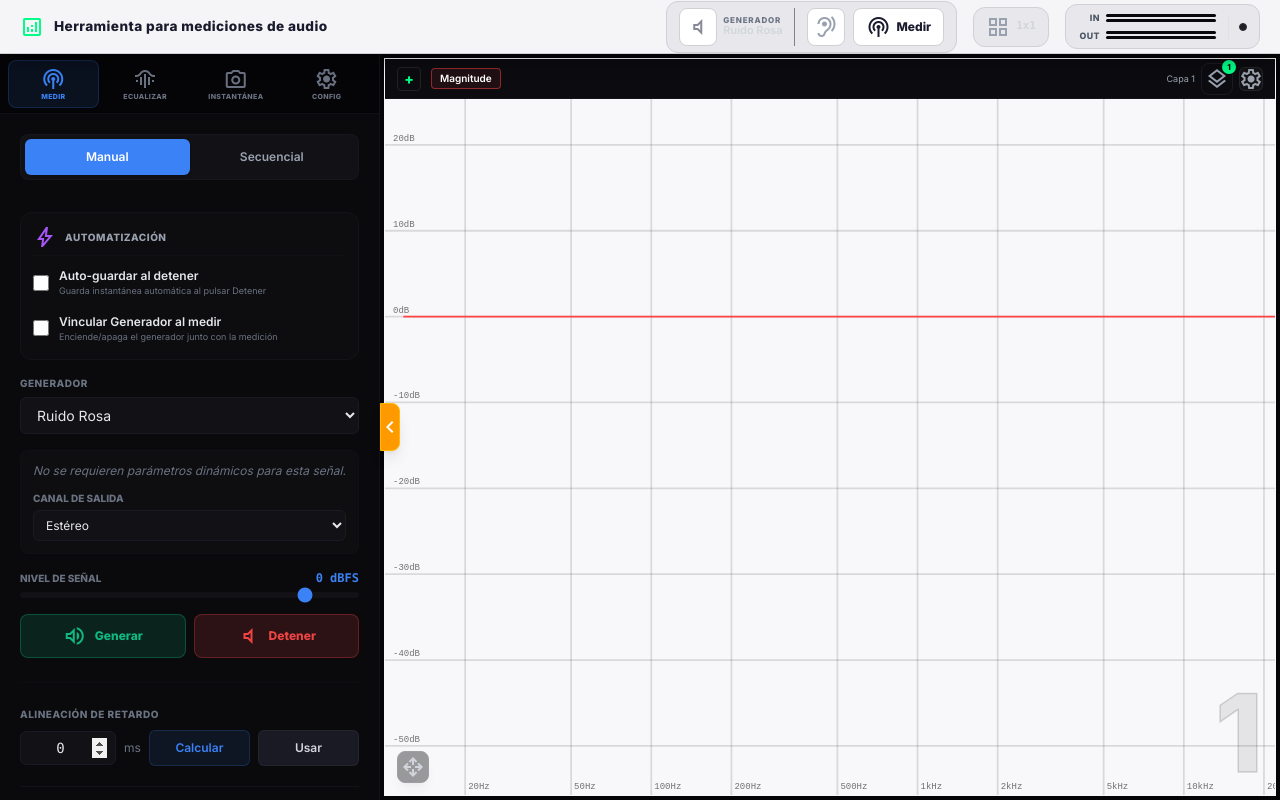
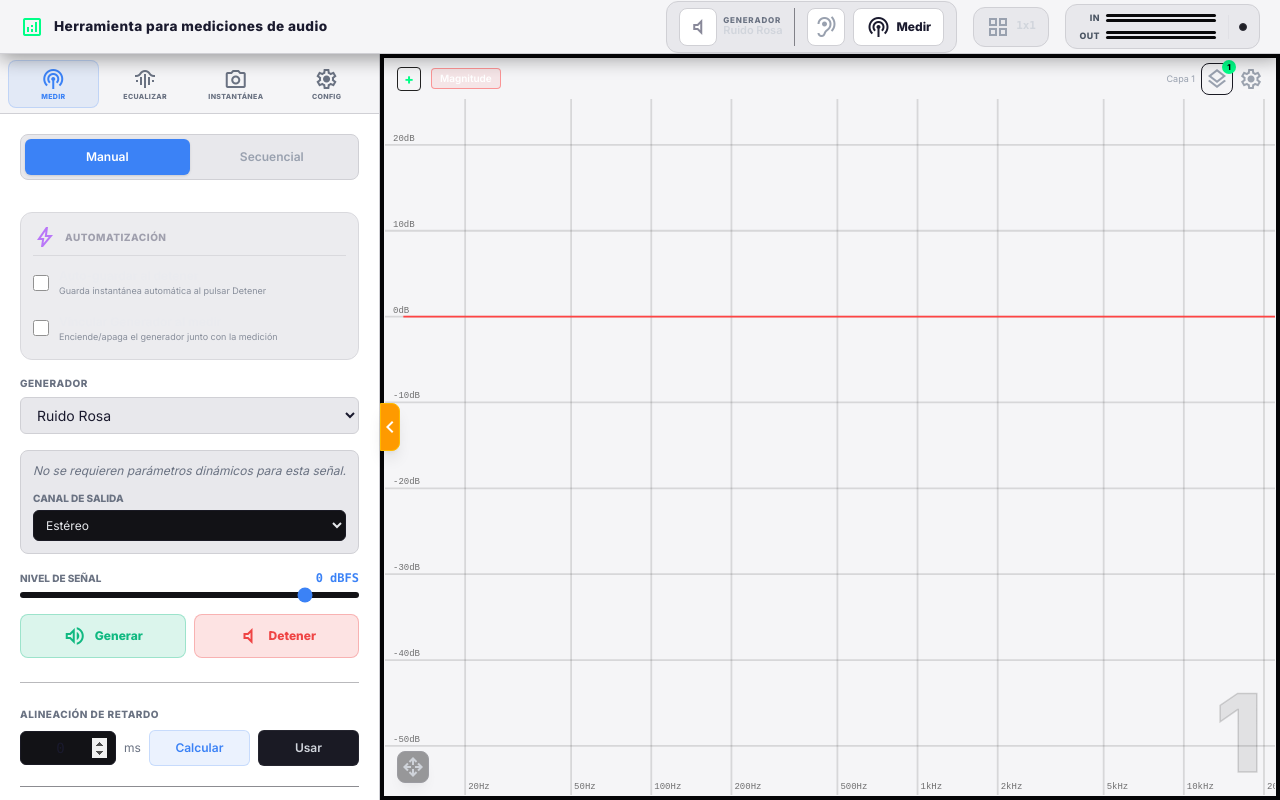
Before and after one commit to entrerios2/asistente, a SvelteKit app: page / in a window 1280 px wide. Built offline with nearby package versions, Linux system fonts and the light colour scheme.

Commit message:
feat: implement main application layout with draggable sidebar and responsive analysis quadrant components

```diff
--- a/src/components/medicion/Quadrant.svelte
+++ b/src/components/medicion/Quadrant.svelte
@@ -1146,7 +1146,7 @@
 <!-- svelte-ignore a11y_no_static_element_interactions -->
 <div
     class="quadrant-container"
-    style="cursor: {cursorStyle}; background: {uiStore.isDarkMode ? '#060608' : '#f8f8fa'}; touch-action: none;"
+    style="cursor: {cursorStyle}; background: var(--bg-primary); touch-action: none;"
     bind:this={container}
     onmousemove={handleMouseMove}
     onmousedown={handleMouseDown}
@@ -1170,7 +1170,8 @@
     }}
 >
     <!-- CABECERA PREMIUM DE CADA CUADRANTE -->
-    <div class="quadrant-header flex items-center gap-2 bg-[#08080a] border-b border-[#1a1a24] px-3 py-1.5 min-h-[40px]"
+    <div class="quadrant-header flex items-center gap-2 border-b border-[#1a1a24] px-3 py-1.5 min-h-[40px]"
+         style="background: var(--bg-primary)"
          onmousedown={(e) => e.stopPropagation()}
          onmouseup={(e) => e.stopPropagation()}
          onclick={(e) => e.stopPropagation()}
@@ -1192,7 +1193,8 @@
                     <!-- Backdrop para cerrar con un click fuera -->
                     <div class="fixed inset-0 z-40" onclick={() => showAddDropdown = false}></div>
 
-                    <div class="absolute left-0 mt-1 bg-[#0d0d12] border border-[#222] rounded-lg p-1.5 shadow-[0_10px_30px_rgba(0,0,0,0.8)] z-50 min-w-[170px] flex flex-col gap-0.5 select-none"
+                    <div class="absolute left-0 mt-1 rounded-lg p-1.5 shadow-[0_10px_30px_rgba(0,0,0,0.8)] z-50 min-w-[170px] flex flex-col gap-0.5 select-none"
+                         style="background: var(--bg-surface); border: 1px solid var(--border-primary)"
                          onmousedown={(e) => e.stopPropagation()} onclick={(e) => e.stopPropagation()}>
                         {#each allMetrics as m}
                             {@const active = activeMetrics.includes(m.name)}
@@ -1268,11 +1270,12 @@
 
                 {#if showLayerDropdown}
                     <div class="fixed inset-0 z-40" onclick={() => showLayerDropdown = false}></div>
-                    <div class="absolute right-0 mt-1 bg-[#0c0c0e] border border-[#1a1a24] rounded-xl p-3 shadow-[0_10px_30px_#000] z-50 min-w-[200px] flex flex-col gap-1.5 select-none text-[11px]"
+                    <div class="absolute right-0 mt-1 rounded-xl p-3 shadow-[0_10px_30px_#000] z-50 min-w-[200px] flex flex-col gap-1.5 select-none text-[11px]"
+                          style="background: var(--bg-surface); border: 1px solid var(--border-primary)"
                           onmousedown={(e) => e.stopPropagation()}
                           onclick={(e) => e.stopPropagation()}
                           onwheel={(e) => e.stopPropagation()}>
-                        <div class="flex items-center justify-between border-b border-[#1a1a24] pb-1.5 mb-1">
+                        <div class="flex items-center justify-between border-b pb-1.5 mb-1" style="border-color: var(--border-primary)">
                             <span class="font-bold text-gray-300 text-[10px] uppercase tracking-wider">Capas</span>
                             <button onclick={() => showLayerDropdown = false} class="text-gray-500 hover:text-gray-300">
                                 <span class="material-symbols-outlined text-xs">close</span>
@@ -1300,7 +1303,7 @@
                         {/each}
 
                         <!-- Botón único "Agregar" con sub-menú desplegable -->
-                        <div class="border-t border-[#1a1a24] pt-1.5 mt-1 relative">
+                        <div class="border-t pt-1.5 mt-1 relative" style="border-color: var(--border-primary)">
                             <button
                                 class="w-full text-left px-2 py-1.5 rounded text-[10px] text-[#00ff88] hover:bg-[#00ff88]/5 font-semibold flex items-center gap-1 cursor-pointer"
                                 onclick={(e) => { e.stopPropagation(); showAddLayerMenu = !showAddLayerMenu; }}>
@@ -1309,7 +1312,8 @@
                                 <span class="material-symbols-outlined text-[10px] ml-auto">expand_more</span>
                             </button>
                             {#if showAddLayerMenu}
-                                <div class="absolute left-0 bottom-full mb-1 bg-[#0c0c0e] border border-[#1a1a24] rounded-lg shadow-lg z-50 min-w-[180px] py-1">
+                                <div class="absolute left-0 bottom-full mb-1 rounded-lg shadow-lg z-50 min-w-[180px] py-1"
+                                     style="background: var(--bg-surface); border: 1px solid var(--border-primary)">
                                     <button
                                         class="w-full text-left px-3 py-1.5 text-[10px] text-[#00ff88] hover:bg-[#00ff88]/5 flex items-center gap-1.5 cursor-pointer"
                                         onclick={() => { traceManager.addLayer(`Capa ${traceManager.layers.length + 1}`, id, 'live'); showAddLayerMenu = false; showLayerDropdown = false; }}>
@@ -1325,7 +1329,7 @@
                                             <span class="material-symbols-outlined text-[10px] ml-auto">{showSnapshotSubmenu ? 'expand_less' : 'expand_more'}</span>
                                         </button>
                                         {#if showSnapshotSubmenu}
-                                            <div class="bg-[#0a0a0e] border-t border-[#1a1a24] py-0.5">
+                                            <div class="bg-[#0a0a0e] border-t py-0.5" style="border-color: var(--border-primary)">
                                                 {#each traceManager.instantaneas as inst}
                                                     <button
                                                         class="w-full text-left px-4 py-1 text-[9px] text-gray-300 hover:bg-[#3b82f6]/5 hover:text-white cursor-pointer truncate"
@@ -1390,7 +1394,8 @@
         <div class="relative">
             {#if showZoomMenu}
                 <div class="fixed inset-0 z-40" onclick={() => showZoomMenu = false}></div>
-                <div class="absolute left-0 bottom-10 bg-[#0c0c0e] border border-[#1a1a24] rounded-lg p-1.5 shadow-xl z-50 min-w-[110px] flex flex-col gap-0.5">
+                <div class="absolute left-0 bottom-10 rounded-lg p-1.5 shadow-xl z-50 min-w-[110px] flex flex-col gap-0.5"
+                     style="background: var(--bg-surface); border: 1px solid var(--border-primary)">
                     {#each [
                         { mode: 'XY' as const, label: 'Libre (XY)', icon: 'open_with' },
                         { mode: 'X' as const, label: 'Solo Eje X', icon: 'swap_horiz' },
@@ -1403,7 +1408,7 @@
                             {opt.label}
                         </button>
                     {/each}
-                    <div class="border-t border-[#1a1a24] my-0.5"></div>
+                    <div class="border-t my-0.5" style="border-color: var(--border-primary)"></div>
                     <button class="px-3 py-1.5 text-[10px] font-bold text-[#00ff88] hover:bg-[#00ff88]/10 rounded transition-all cursor-pointer text-left"
                         onclick={() => { handleDoubleClick(); showZoomMenu = false; }}>Restaurar</button>
                 </div>
@@ -1429,13 +1434,14 @@
             onclick={() => (showSelector = false)}
         ></div>
 
-        <div class="selector-popover absolute right-[10px] top-[46px] bg-[#0c0c0e] border border-[#1a1a24] rounded-xl p-4 shadow-[0_10px_30px_#000000] z-50 min-w-[200px] flex flex-col gap-3 select-none text-[11px] text-gray-200"
+        <div class="selector-popover absolute right-[10px] top-[46px] rounded-xl p-4 shadow-[0_10px_30px_#000000] z-50 min-w-[200px] flex flex-col gap-3 select-none text-[11px] text-gray-200"
+             style="background: var(--bg-surface); border: 1px solid var(--border-primary)"
              onmousedown={(e) => e.stopPropagation()}
              onmouseup={(e) => e.stopPropagation()}
              onmousemove={(e) => e.stopPropagation()}
              onclick={(e) => e.stopPropagation()}
              onwheel={(e) => e.stopPropagation()}>
-            <div class="popover-header flex items-center justify-between border-b border-[#1a1a24] pb-1.5">
+            <div class="popover-header flex items-center justify-between border-b pb-1.5" style="border-color: var(--border-primary)">
                 <span class="popover-title font-bold text-gray-300">Configuración Global</span>
                 <button
                     class="popover-close text-gray-500 hover:text-gray-300"
@@ -1478,7 +1484,7 @@
             </div>
 
             <!-- Límites de Zoom y Reinicio -->
-            <div class="divider border-t border-[#1a1a24] my-0.5"></div>
+            <div class="divider border-t my-0.5" style="border-color: var(--border-primary)"></div>
 
             <div class="flex flex-col gap-1.5">
                 <div class="flex justify-between items-center text-gray-400">
@@ -1505,13 +1511,14 @@
         <!-- Backdrop para cerrar con un click fuera -->
         <div class="fixed inset-0 z-40" onclick={() => activeConfigMetric = null}></div>
 
-        <div class="absolute top-[46px] left-[16px] bg-[#0c0c0e] border border-[#1a1a24] rounded-xl p-4 shadow-[0_10px_30px_#000000] z-50 min-w-[240px] flex flex-col gap-3 select-none text-[11px] text-gray-200"
+        <div class="absolute top-[46px] left-[16px] rounded-xl p-4 shadow-[0_10px_30px_#000000] z-50 min-w-[240px] flex flex-col gap-3 select-none text-[11px] text-gray-200"
+             style="background: var(--bg-surface); border: 1px solid var(--border-primary)"
              onmousedown={(e) => e.stopPropagation()}
              onmouseup={(e) => e.stopPropagation()}
              onmousemove={(e) => e.stopPropagation()}
              onclick={(e) => e.stopPropagation()}
              onwheel={(e) => e.stopPropagation()}>
-            <div class="flex items-center justify-between border-b border-[#1a1a24] pb-1.5 mb-1">
+            <div class="flex items-center justify-between border-b pb-1.5 mb-1" style="border-color: var(--border-primary)">
                 <span class="font-bold text-[#00ff88] uppercase tracking-wide">Config. {activeConfigMetric}</span>
                 <button onclick={() => activeConfigMetric = null} class="text-gray-500 hover:text-gray-300">
                     <span class="material-symbols-outlined text-xs">close</span>
@@ -1672,7 +1679,7 @@
 
             <!-- Editor de Estilos de Curva (Prompt 11) -->
             {#if activeConfigMetric && metricStyles[activeConfigMetric]}
-                <div class="border-t border-[#1a1a24] pt-2 mt-1 flex flex-col gap-2">
+                <div class="border-t pt-2 mt-1 flex flex-col gap-2" style="border-color: var(--border-primary)">
                     <span class="text-gray-400 font-bold uppercase tracking-wider text-[8px]">Estilo de Curva</span>
 
                     <!-- Color -->
@@ -1713,7 +1720,7 @@
             {/if}
 
             <!-- Toggle Visibilidad de la Métrica -->
-            <div class="flex items-center justify-between mt-2 pt-2 border-t border-[#1a1a24]">
+            <div class="flex items-center justify-between mt-2 pt-2 border-t" style="border-color: var(--border-primary)">
                 <span class="text-[10px] text-gray-400">Visible en gráfico</span>
                 <button
                     class="w-8 h-4 rounded-full transition-all cursor-pointer {metricConfigs[activeConfigMetric!]?.hidden ? 'bg-gray-700' : 'bg-[#00ff88]'}"
--- a/src/components/medicion/Sidebar.svelte
+++ b/src/components/medicion/Sidebar.svelte
@@ -701,10 +701,11 @@
 </script>
 
 <aside
-    class="w-[380px] h-full bg-[#0a0a0c] border-r border-[#1a1a24]/50 flex flex-col text-gray-200 select-none"
+    class="w-[380px] h-full border-r flex flex-col select-none"
+    style="background: var(--bg-secondary); border-color: var(--border-primary); color: var(--text-primary)"
 >
     <!-- CABECERA DE PESTAÑAS Y CONTROL (PROMPT 11) -->
-    <div class="flex items-center bg-[#050507] border-b border-[#1a1a24]/50 px-2 py-1.5 gap-0.5 h-[60px] flex-shrink-0">
+    <div class="flex items-center border-b px-2 py-1.5 gap-0.5 h-[60px] flex-shrink-0" style="background: var(--bg-primary); border-color: var(--border-primary)">
         <nav class="flex-1 flex items-center gap-0.5">
             {#each [
                 { id: 'medicion', icon: 'podcasts', label: 'MEDIR' },
@@ -728,7 +729,7 @@
     </div>
 
     <!-- Contenido Principal del Sidebar -->
-    <div class="flex-1 h-full overflow-hidden flex flex-col bg-[#0a0a0c]">
+    <div class="flex-1 h-full overflow-hidden flex flex-col" style="background: var(--bg-secondary)">
         {#if uiStore.activeTab === "medicion"}
             <div
                 class="flex-1 p-5 overflow-y-auto flex flex-col gap-5"
@@ -736,7 +737,8 @@
             >
                 <!-- Selector de Modo (Segmented Control) -->
                 <div
-                    class="flex bg-[#121216] p-1 rounded-lg border border-[#1a1a24]/50"
+                    class="flex p-1 rounded-lg border"
+                    style="background: var(--bg-tertiary); border-color: var(--border-primary)"
                 >
                     <button
                         class="flex-1 py-1.5 text-xs font-semibold rounded-md transition-all cursor-pointer min-h-[36px]
@@ -768,10 +770,10 @@
                 {#if uiStore.measurementMode === "manual"}
                     <div class="flex flex-col gap-4">
                         <!-- AUTOMATIZACIÓN DE MEDICIÓN (F27) -->
-                        <div class="flex flex-col gap-2 bg-[#121216]/40 border border-[#1a1a24]/50 rounded-xl p-3 mt-3">
-                            <div class="flex items-center gap-2 border-b border-[#1a1a24]/30 pb-1.5">
+                        <div class="flex flex-col gap-2 border rounded-xl p-3 mt-3" style="background: var(--bg-tertiary); opacity: 0.8; border-color: var(--border-primary)">
+                            <div class="flex items-center gap-2 border-b pb-1.5" style="border-color: var(--border-primary)">
                                 <span class="material-symbols-outlined text-[#a855f7] text-sm">bolt</span>
-                                <h3 class="text-[10px] font-bold text-gray-400 uppercase tracking-wider">Automatización</h3>
+                                <h3 class="text-[10px] font-bold uppercase tracking-wider" style="color: var(--text-muted)">Automatización</h3>
                             </div>
 
                             <label class="flex items-center gap-2.5 cursor-pointer group py-1">
@@ -815,7 +817,8 @@
                             >
                             <select
                                 bind:value={uiStore.generatorType}
-                                class="w-full bg-[#121216] border border-[#1a1a24] rounded-md px-3 py-2 text-sm text-gray-200 focus:outline-none focus:border-[#3b82f6]"
+                                class="w-full border rounded-md px-3 py-2 text-sm focus:outline-none focus:border-[#3b82f6]"
+                                style="background: var(--bg-tertiary); border-color: var(--border-primary); color: var(--text-primary)"
                             >
                                 <option value="pink">Ruido Rosa</option>
                                 <option value="white">Ruido Blanco</option>
@@ -831,7 +834,8 @@
 
                         <!-- Opciones Dinámicas Reactivas -->
                         <div
-                            class="bg-[#121216]/50 border border-[#1a1a24]/30 rounded-lg p-3 flex flex-col gap-3"
+                            class="border rounded-lg p-3 flex flex-col gap-3"
+                            style="background: var(--bg-tertiary); border-color: var(--border-primary)"
                         >
                             {#if uiStore.generatorType === "sine"}
                                 <div class="flex flex-col gap-1">
@@ -844,7 +848,8 @@
                                         bind:value={uiStore.genFreq}
                                         min="10"
                                         max="22000"
-                                        class="w-full bg-[#121216] border border-[#1a1a24] rounded-md px-3 py-1.5 text-sm text-gray-200 focus:outline-none focus:border-[#3b82f6]"
+                                        class="w-full border rounded-md px-3 py-1.5 text-sm focus:outline-none focus:border-[#3b82f6]"
+                                        style="background: var(--bg-tertiary); border-color: var(--border-primary); color: var(--text-primary)"
                                     />
                                 </div>
                             {:else if uiStore.generatorType === "sweep"}
@@ -857,7 +862,8 @@
                                         <input
                                             type="number"
                                             bind:value={sweepF1}
-                                            class="w-full bg-[#121216] border border-[#1a1a24] rounded-md px-2 py-1 text-sm text-gray-200"
+                                            class="w-full border rounded-md px-2 py-1 text-sm"
+                                            style="background: var(--bg-tertiary); border-color: var(--border-primary); color: var(--text-primary)"
                                         />
                                     </div>
                                     <div class="flex flex-col gap-1">
--- a/src/routes/+page.svelte
+++ b/src/routes/+page.svelte
@@ -62,7 +62,7 @@
     :global(body) {
         margin: 0;
         padding: 0;
-        background-color: #000;
+        background-color: var(--bg-primary);
         overflow: hidden;
         font-family: 'Inter', -apple-system, sans-serif;
     }
@@ -80,7 +80,7 @@
         display: flex;
         flex: 1;
         overflow: hidden;
-        background: #000;
+        background: var(--bg-secondary);
     }
 
     .main-viewport {
```
